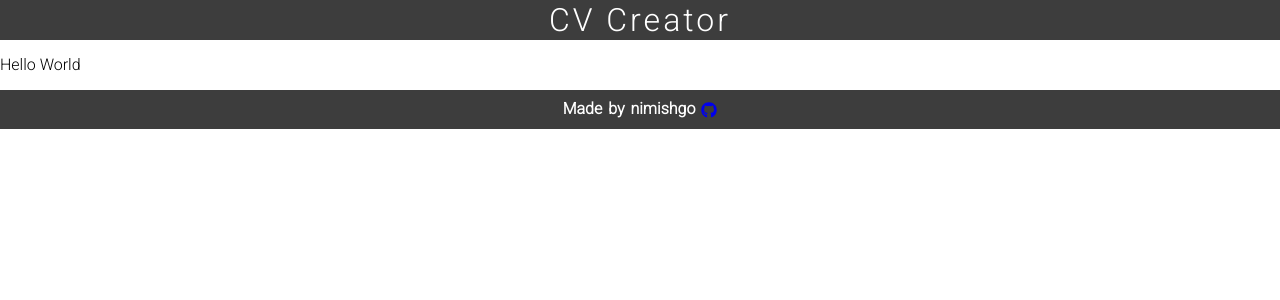
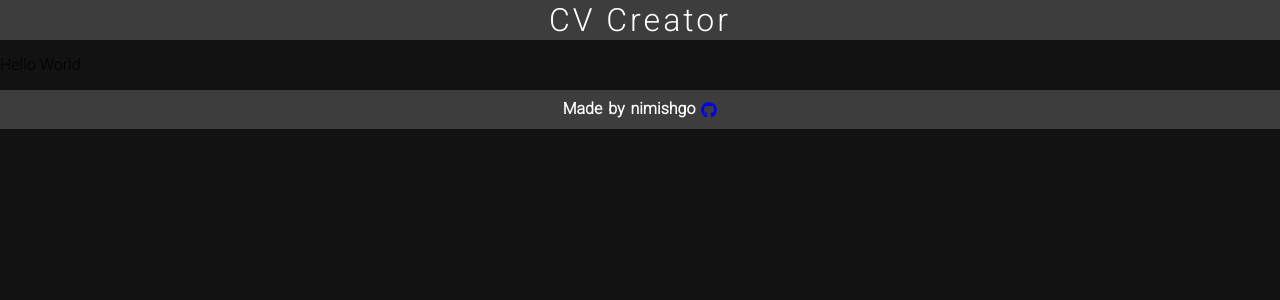
Before and after one commit to nimishgo/CV-Application, a React (Create React App) app: page / in a window 1280 px wide. Shown: the top 300 px of the page. Built offline with nearby package versions, Linux system fonts and the light colour scheme.

Commit message:
style: added main font and background color

```diff
--- a/src/index.css
+++ b/src/index.css
@@ -2,4 +2,5 @@
 
 body {
   font-family: Roboto;
+  background-color: #121212;
 }
```
